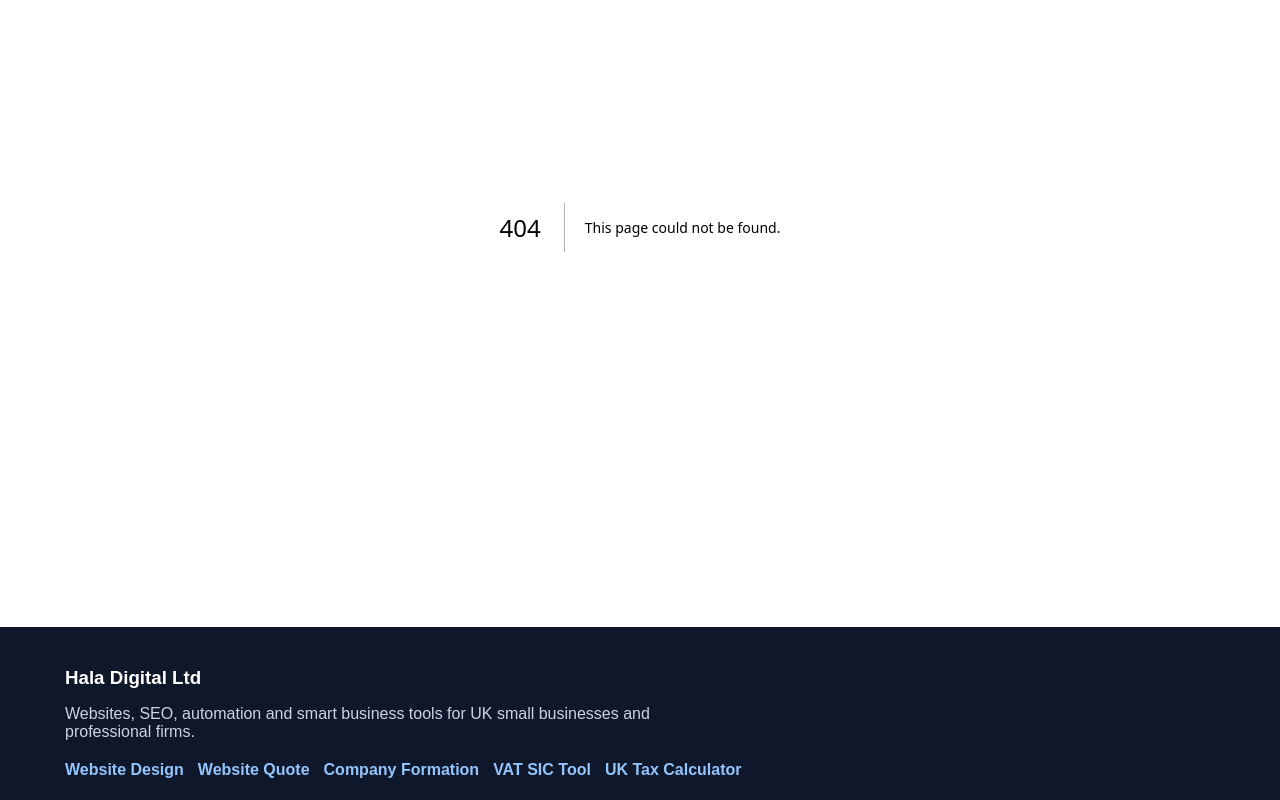
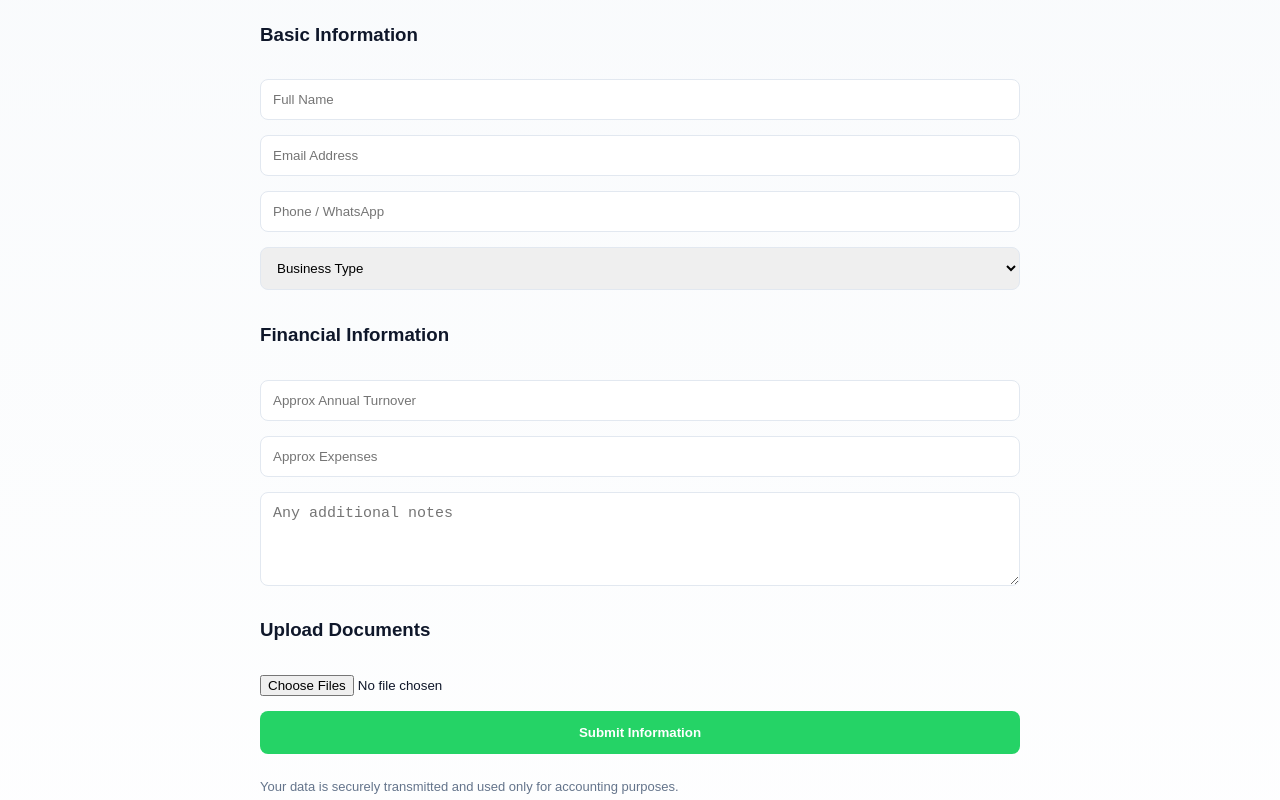
Before and after one commit to HalaDigitalLtd/uktaxcalculator-app, a Next.js app: page /client-upload in a window 1280 px wide. Before the commit this address had no page. Shown: the part 240-1040 px from the top of the page. Built offline with nearby package versions, Linux system fonts and the light colour scheme.

Commit message:
Add client upload demo form for onboarding tool

```diff
--- /dev/null
+++ b/app/client-upload/page.tsx
@@ -0,0 +1,84 @@
+export default function ClientUploadPage() {
+  const inputStyle = {
+    padding: "12px",
+    borderRadius: "8px",
+    border: "1px solid #e2e8f0",
+    width: "100%"
+  };
+
+  return (
+    <div style={{ fontFamily: "Arial, sans-serif", padding: "50px 20px", maxWidth: "800px", margin: "0 auto" }}>
+
+      <h1 style={{ textAlign: "center" }}>
+        Client Information & Document Upload
+      </h1>
+
+      <p style={{ textAlign: "center", color: "#64748b" }}>
+        Please complete all sections and upload required documents.
+      </p>
+
+      <form
+        action="https://formspree.io/f/xbdwlgdv"
+        method="POST"
+        encType="multipart/form-data"
+        style={{ marginTop: "30px", display: "grid", gap: "15px" }}
+      >
+
+        {/* Basic Info */}
+        <h3>Basic Information</h3>
+
+        <input name="name" placeholder="Full Name" required style={inputStyle} />
+        <input name="email" type="email" placeholder="Email Address" required style={inputStyle} />
+        <input name="phone" placeholder="Phone / WhatsApp" required style={inputStyle} />
+
+        <select name="business_type" required style={inputStyle}>
+          <option value="">Business Type</option>
+          <option>Sole Trader</option>
+          <option>Limited Company</option>
+          <option>Partnership</option>
+        </select>
+
+        {/* Financial Info */}
+        <h3>Financial Information</h3>
+
+        <input name="turnover" placeholder="Approx Annual Turnover" style={inputStyle} />
+        <input name="expenses" placeholder="Approx Expenses" style={inputStyle} />
+
+        <textarea
+          name="notes"
+          placeholder="Any additional notes"
+          rows={4}
+          style={inputStyle}
+        />
+
+        {/* File Upload */}
+        <h3>Upload Documents</h3>
+
+        <input type="file" name="documents" multiple />
+
+        {/* Submit */}
+        <button
+          type="submit"
+          style={{
+            padding: "14px",
+            background: "#25D366",
+            color: "white",
+            border: "none",
+            borderRadius: "8px",
+            fontWeight: "bold",
+            cursor: "pointer"
+          }}
+        >
+          Submit Information
+        </button>
+
+      </form>
+
+      {/* Trust */}
+      <p style={{ marginTop: "25px", fontSize: "13px", color: "#64748b" }}>
+        Your data is securely transmitted and used only for accounting purposes.
+      </p>
+
+    </div>
+  );
+}
```
